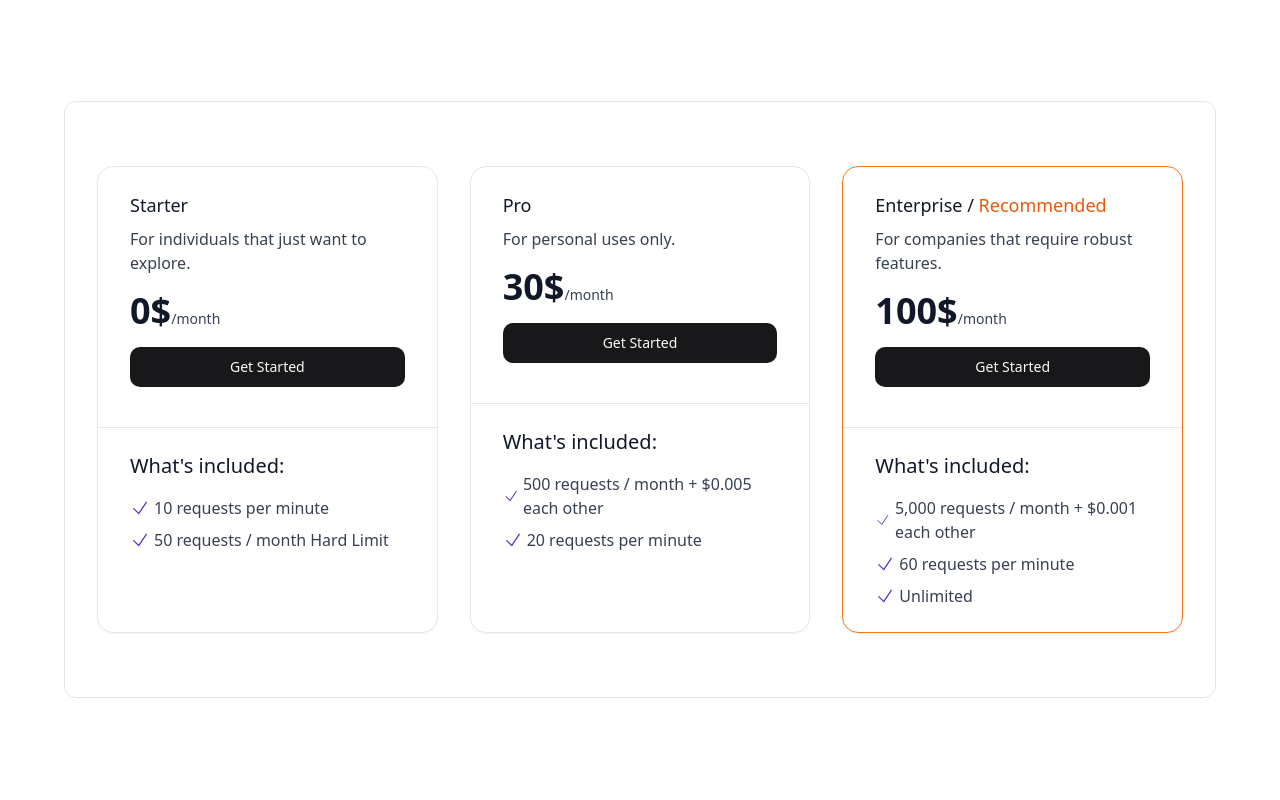
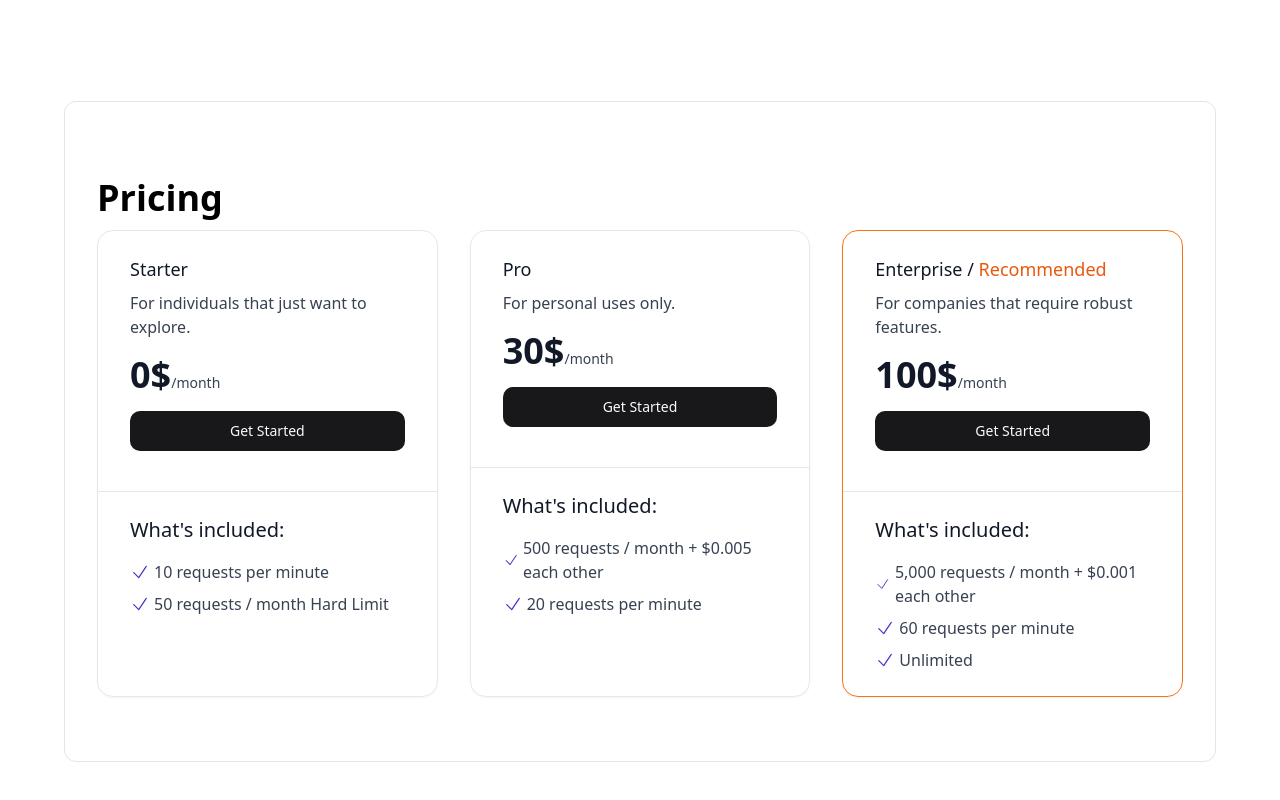
Before and after one commit to Eclarkhalid/chrem, a Next.js app: page / in a window 1280 px wide. Shown: the part 2505-3305 px from the top of the page. Before the commit the page ends 3283 px from the top, so only its background shows below. Built offline with nearby package versions, Linux system fonts and the light colour scheme.

Commit message:
updating pricing

```diff
--- a/app/components/Pricing.tsx
+++ b/app/components/Pricing.tsx
@@ -4,6 +4,9 @@ import Link from "next/link";
 const Pricing = () => {
   return <>
     <div className="max-w-screen-2xl px-4 py-8 sm:px-6 sm:py-12 lg:px-8 lg:py-16">
+      <h2 className="text-3xl font-bold sm:text-4xl my-3">
+        Pricing
+      </h2>
       <div
         className="grid grid-cols-1 gap-4 sm:grid-cols-2 sm:items-stretch md:grid-cols-3 md:gap-8"
       >
```
